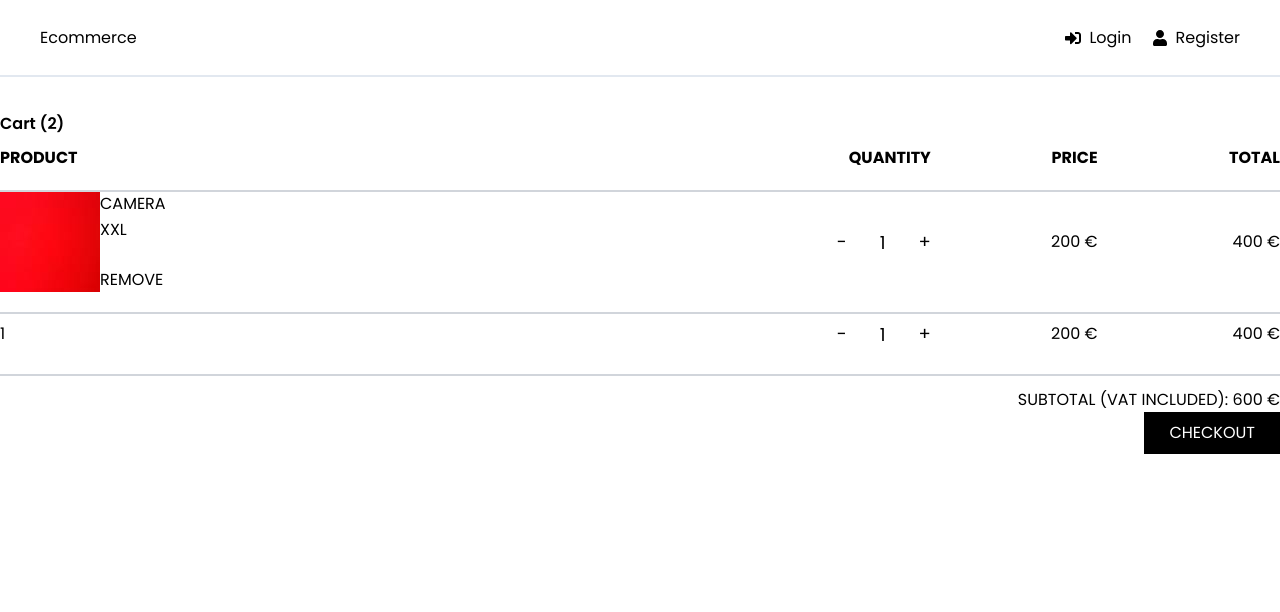
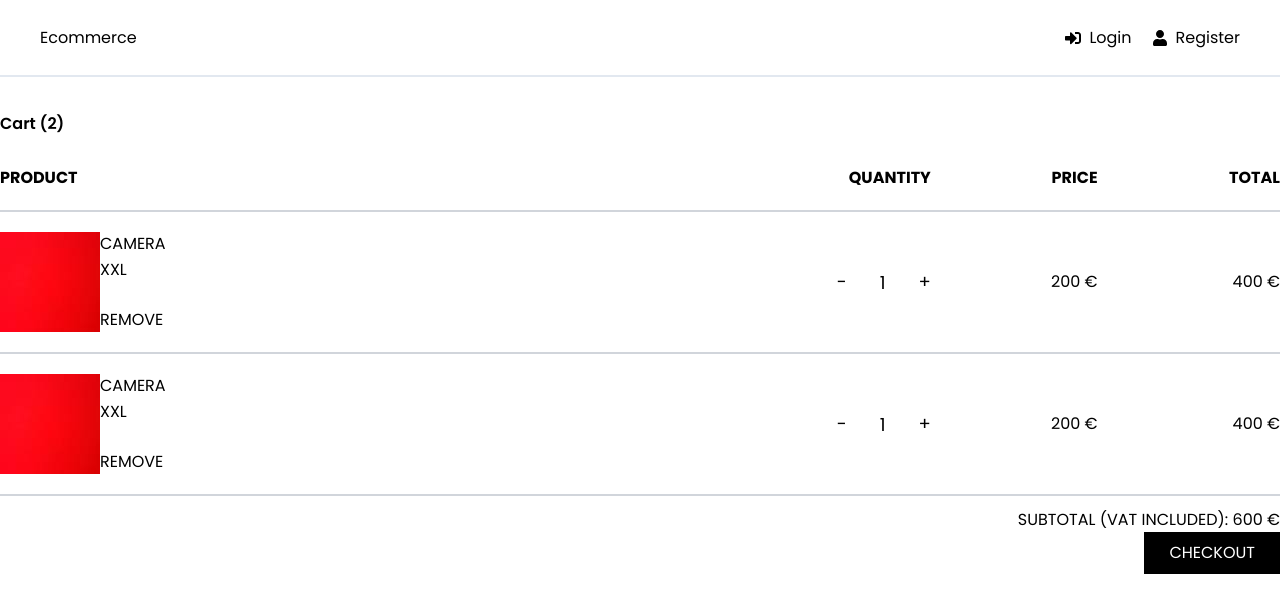
Before and after one commit to stefanlple/Ecommerce, a React (Create React App) app in the folder frontend/: page /cart in a window 1280 px wide. Shown: the top 612 px of the page. Built offline with nearby package versions, Linux system fonts and the light colour scheme.

Commit message:
small changes cart

```diff
--- a/frontend/src/pages/Cart.jsx
+++ b/frontend/src/pages/Cart.jsx
@@ -11,25 +11,25 @@ function Cart() {
             <th
               colspan="2"
               scope="col"
-              className="uppercase text-left pb-5 border-b-2 border-b-gray-300"
+              className="uppercase text-left py-5 border-b-2 border-b-gray-300"
             >
               product
             </th>
             <th
               scope="col"
-              className="uppercase text-right pb-5 border-b-2 border-b-gray-300"
+              className="uppercase text-right py-5 border-b-2 border-b-gray-300"
             >
               quantity
             </th>
             <th
               scope="col"
-              className="uppercase text-right pb-5 border-b-2 border-b-gray-300"
+              className="uppercase text-right py-5 border-b-2 border-b-gray-300"
             >
               price
             </th>
             <th
               scope="col"
-              className="uppercase text-right pb-5 border-b-2 border-b-gray-300"
+              className="uppercase text-right py-5 border-b-2 border-b-gray-300"
             >
               total
             </th>
@@ -39,7 +39,7 @@ function Cart() {
           <tr>
             <td
               colspan="2"
-              className="uppercase text-left pb-5 border-b-2 border-b-gray-300"
+              className="uppercase text-left py-5 border-b-2 border-b-gray-300"
             >
               <div className="flex">
                 <a>
@@ -58,30 +58,45 @@ function Cart() {
                 </div>
               </div>
             </td>
-            <td className="uppercase text-right pb-5 border-b-2 border-b-gray-300">
+            <td className="uppercase text-right py-5 border-b-2 border-b-gray-300">
               <Counter justifyEnd="true" className="flex justify-end" />
             </td>
-            <td className="uppercase text-right pb-5 border-b-2 border-b-gray-300">
+            <td className="uppercase text-right py-5 border-b-2 border-b-gray-300">
               200 €
             </td>
-            <td className="uppercase text-right pb-5 border-b-2 border-b-gray-300">
+            <td className="uppercase text-right py-5 border-b-2 border-b-gray-300">
               400 €
             </td>
           </tr>
           <tr>
             <td
               colspan="2"
-              className="uppercase text-left pb-5 border-b-2 border-b-gray-300"
+              className="uppercase text-left py-5 border-b-2 border-b-gray-300"
             >
-              1
+              <div className="flex">
+                <a>
+                  <img
+                    src="./red.jpeg"
+                    alt=""
+                    className="w-full max-w-full aspect-square object-cover overflow-hidden"
+                  />
+                </a>
+                <div className="relative flex flex-col">
+                  <a href="">Camera</a>
+                  <p>XXL</p>
+                  <a href="" className="mt-auto">
+                    REMOVE
+                  </a>
+                </div>
+              </div>
             </td>
-            <td className="uppercase text-right pb-5 border-b-2 border-b-gray-300">
+            <td className="uppercase text-right py-5 border-b-2 border-b-gray-300">
               <Counter justifyEnd="true" className="flex justify-end" />
             </td>
-            <td className="uppercase text-right pb-5 border-b-2 border-b-gray-300">
+            <td className="uppercase text-right py-5 border-b-2 border-b-gray-300">
               200 €
             </td>
-            <td className="uppercase text-right pb-5 border-b-2 border-b-gray-300">
+            <td className="uppercase text-right py-5 border-b-2 border-b-gray-300">
               400 €
             </td>
           </tr>
```
